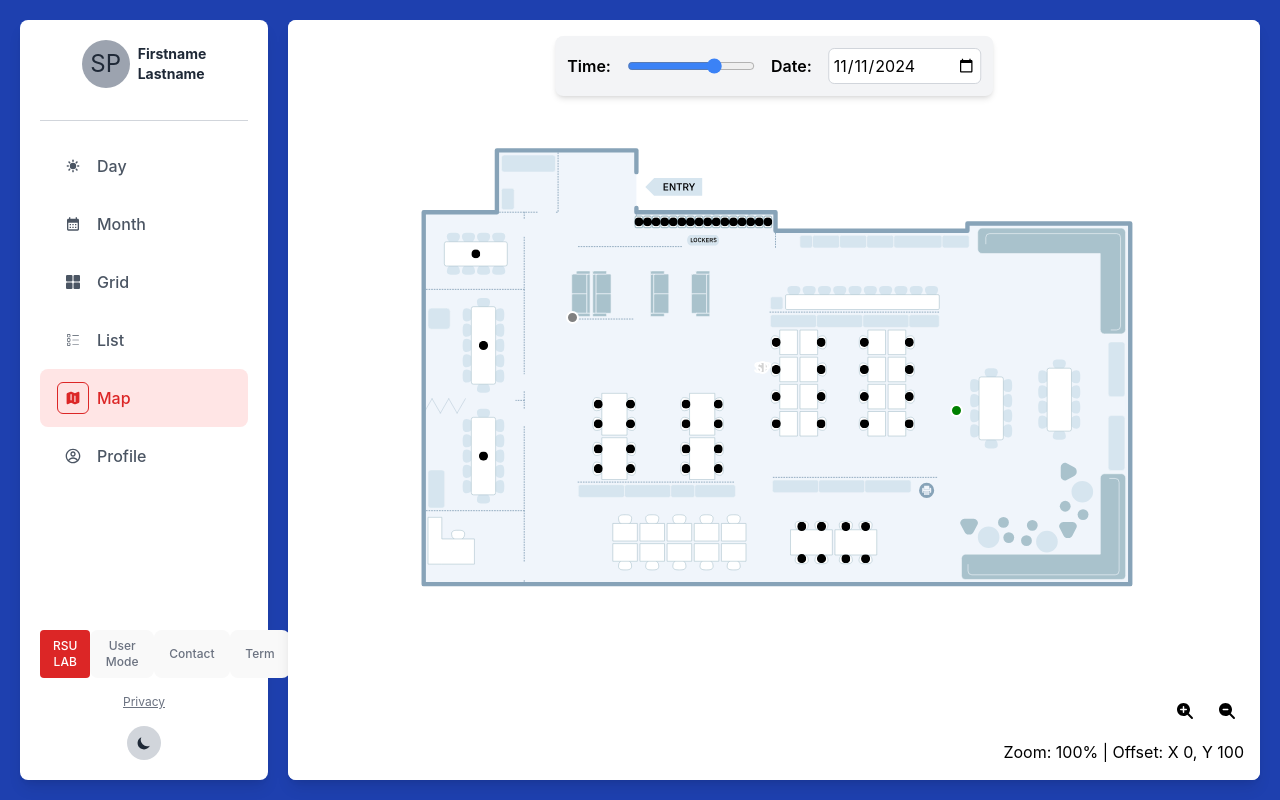
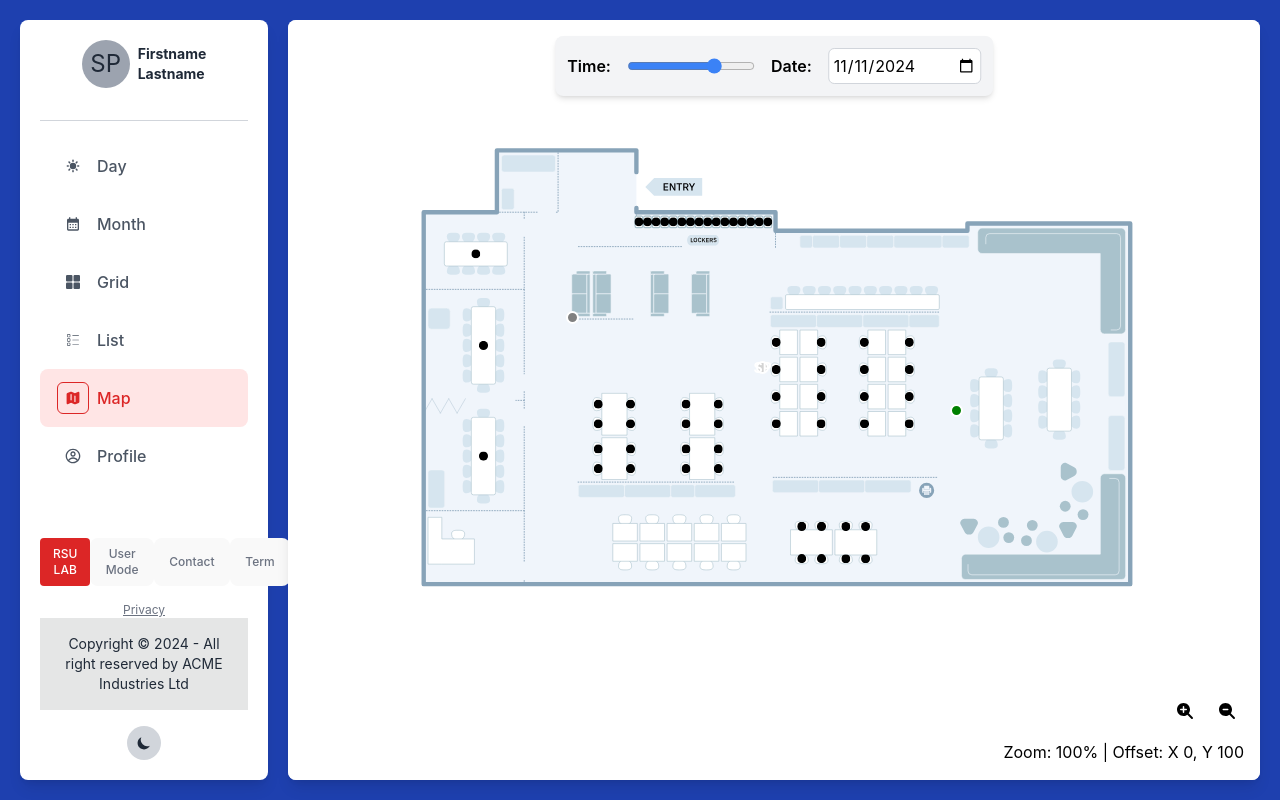
Before and after one commit to SiripongPadkhuntod/FontEnd-Booking, a React (Vite) app: page /home in a window 1280 px wide. Built offline with nearby package versions, Linux system fonts and the light colour scheme.

Commit message:
Add footer with copyright notice to HomePage; clean up imports in main.jsx

```diff
--- a/src/App.jsx
+++ b/src/App.jsx
@@ -112,7 +112,9 @@
         </form>
       </dialog>
 
+
     </div>
+
   );
 }
 
--- a/src/HomePage.jsx
+++ b/src/HomePage.jsx
@@ -94,6 +94,11 @@
           <button className={`${isNightMode ? "text-gray-400" : "text-gray-500"}`}>Term</button>
         </div>
         <div className={`mt-4 text-xs underline ${isNightMode ? "text-gray-400" : "text-gray-500"}`}>Privacy</div>
+        <footer className="footer footer-center bg-base-300 text-base-content p-4">
+  <aside>
+    <p>Copyright © {new Date().getFullYear()} - All right reserved by ACME Industries Ltd</p>
+  </aside>
+</footer>
 
         {/* Night Mode Toggle Button */}
         <button
--- a/src/main.jsx
+++ b/src/main.jsx
@@ -2,7 +2,7 @@
 import { createRoot } from 'react-dom/client'
 import './index.css'
 import App from './App.jsx'
-import Login from './Login.jsx'
+
 
 createRoot(document.getElementById('root')).render(
   <StrictMode>
```
